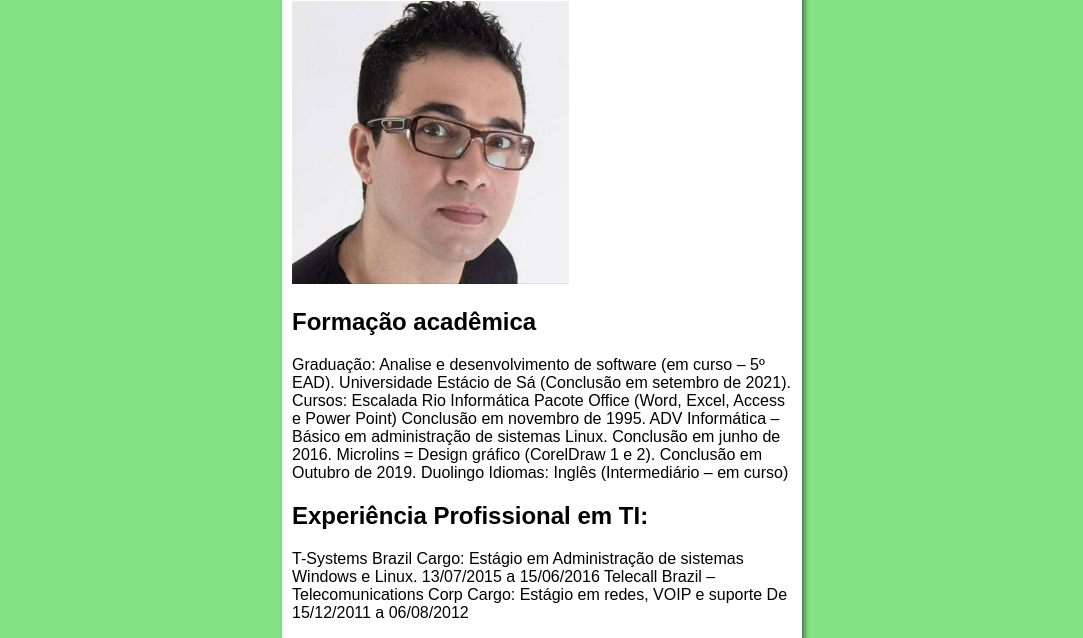
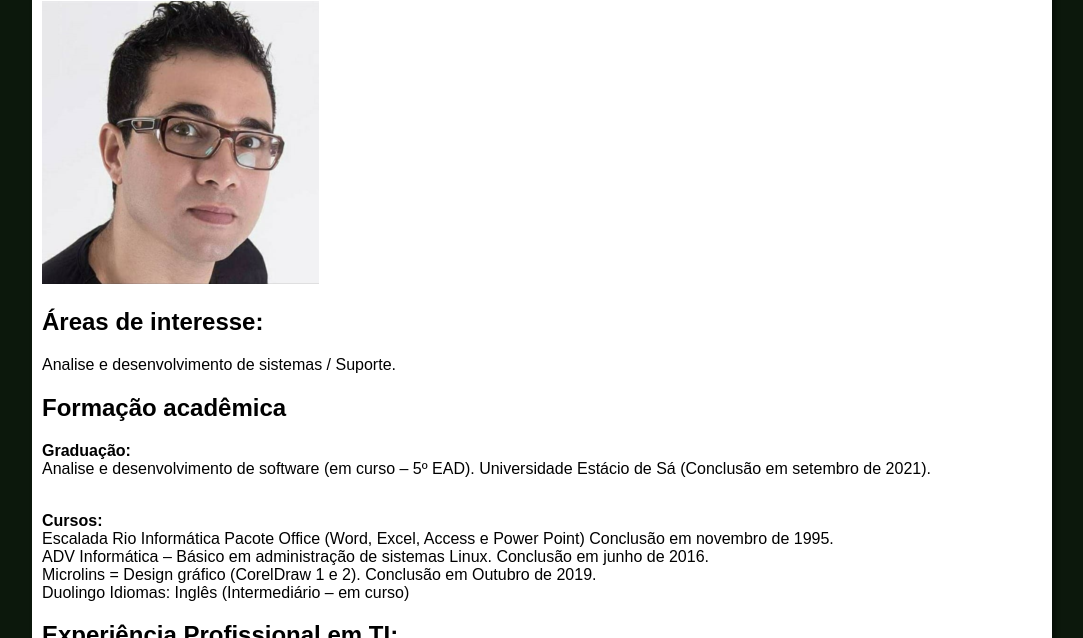
Before and after one commit to zieldecastro/curriculo, a plain HTML site: page index.html in a window 1280 px wide. Shown: the part 97-735 px from the top of the page, without its empty margins (98-1181 px from the left). Drawn offline with Linux system fonts and the light colour scheme.

Commit message:
Update alteracoes

```diff
--- a/estilos/style.css
+++ b/estilos/style.css
@@ -4,12 +4,12 @@
 }
 
 body {
-    background-color: rgb(131, 226, 131);
+    background-color: rgb(12, 24, 12);
 }
 
 main {
     background-color: white;
-    width: 500px;
+    width: 1000px;
     margin: auto;
     padding: 10px;
     box-shadow: 3px 3px 5px rgba(0, 0, 0, 0.452);
--- a/index.html
+++ b/index.html
@@ -14,25 +14,29 @@
              <img src="imagens-curriculo/josiel.PNG" alt="Josiel de Castro Goudinho">
          </header>
          <article>
+             <h2>Áreas de interesse:</h2>
+             <p>Analise e desenvolvimento de sistemas / Suporte.</p>
+
              <h2>Formação acadêmica</h2>
 
-             <p>Graduação:
-                Analise e desenvolvimento de software (em curso – 5º EAD).
+             <p><strong>Graduação:</strong>
+                <br> Analise e desenvolvimento de software (em curso – 5º EAD).
                 Universidade Estácio de Sá (Conclusão em setembro de 2021).
+             </p>
+             <p>
+                <br> <strong>Cursos:</strong>
 
-                Cursos:
-
-                Escalada Rio Informática
+                <br> Escalada Rio Informática
                 Pacote Office (Word, Excel, Access e Power Point)
                 Conclusão em novembro de 1995.
 
-                ADV Informática – Básico em administração de sistemas Linux.
+               <br> ADV Informática – Básico em administração de sistemas Linux.
                 Conclusão em junho de 2016.
 
-                Microlins = Design gráfico (CorelDraw 1 e 2).
+                <br> Microlins = Design gráfico (CorelDraw 1 e 2).
                 Conclusão em Outubro de 2019.
 
-                Duolingo Idiomas:
+               <br> Duolingo Idiomas:
                 Inglês (Intermediário – em curso)
             </p>
          </article>
@@ -42,7 +46,7 @@
                 Cargo: Estágio em Administração de sistemas Windows e Linux.
                 13/07/2015 a 15/06/2016
 
-                Telecall Brazil – Telecomunications Corp
+               <br> Telecall Brazil – Telecomunications Corp
                 Cargo: Estágio em redes, VOIP e suporte
                 De 15/12/2011 a 06/08/2012
             </p>
@@ -51,14 +55,14 @@
          <article>
              <h2>Habilidades</h2>
              <p>Montagem e manutenção de computadores.
-                Já trabalhei com a ERP Alterdata.
-                Instalação e manutenção de sistemas operacionais e programas.
-                Desenvolvimento de planilhas.
-                Suporte para usuários e clientes.
-                Atendimento de chamados via tickets.
-                Atualização de sites.
-                Internet, anúncios, redes sociais...
-                Estudando HTML, css e js.
+                <br> Já trabalhei com a ERP Alterdata.
+                <br> Instalação e manutenção de sistemas operacionais e programas.
+                <br> Desenvolvimento de planilhas.
+                <br> Suporte para usuários e clientes.
+                <br> Atendimento de chamados via tickets.
+                <br> Atualização de sites.
+                <br> Internet, anúncios, redes sociais...
+                <br> Estudando HTML, css e js.
                 </p>
          </article>
      </main>
```
